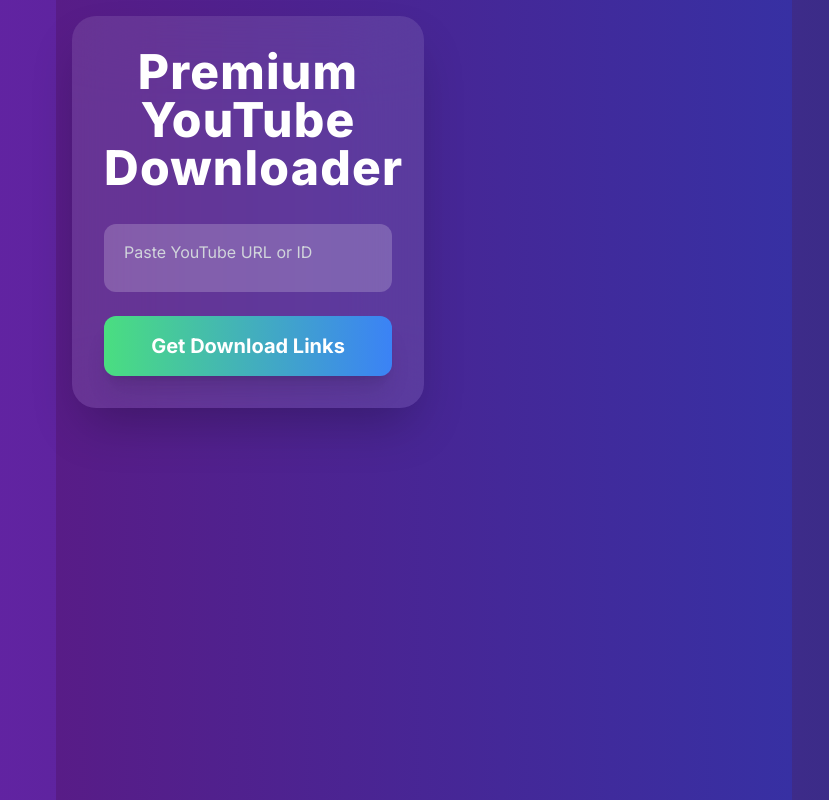
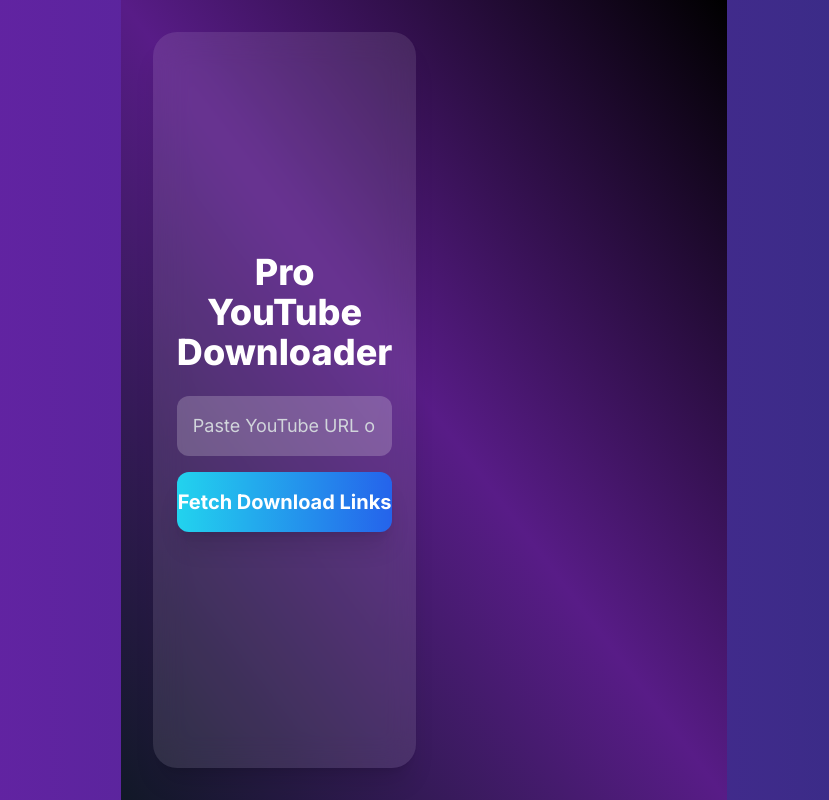
Before and after one commit to srinivaspenumarthi/youtube-video-downloader, a React (Vite) app: page / in a window 1280 px wide. Shown: the whole page, without its empty margins (216-1045 px from the left). Built offline with nearby package versions, Linux system fonts and the light colour scheme.

Commit message:
Update App.tsx

```diff
--- a/src/App.tsx
+++ b/src/App.tsx
@@ -1,7 +1,7 @@
 import React, { useState } from 'react';
 import { motion, AnimatePresence } from 'framer-motion';
 import Lottie from 'lottie-react';
-import loadingAnimation from './Animation - 1750332876998.json'; // Ensure correct filename
+import loadingAnimation from './Animation-1750332876998.json'; // Ensure correct filename without spaces
 
 const App: React.FC = () => {
   const [inputValue, setInputValue] = useState('');
@@ -56,7 +56,7 @@
     <motion.div
       initial={{ opacity: 0 }}
       animate={{ opacity: 1 }}
-      className="min-h-screen w-full bg-gradient-to-r from-purple-900 to-indigo-800 flex items-start justify-center p-4 relative"
+      className="min-h-screen w-full bg-gradient-to-tr from-gray-900 via-purple-900 to-black flex flex-col md:flex-row p-2 md:p-8 gap-4"
     >
       <AnimatePresence>
         {loading && (
@@ -64,79 +64,66 @@
             initial={{ opacity: 0 }}
             animate={{ opacity: 1 }}
             exit={{ opacity: 0 }}
-            className="absolute inset-0 bg-black bg-opacity-60 flex items-center justify-center z-50"
+            className="absolute inset-0 bg-black bg-opacity-70 flex items-center justify-center z-50"
           >
-            <Lottie animationData={loadingAnimation} style={{ width: 150, height: 150 }} />
+            <Lottie animationData={loadingAnimation} style={{ width: 200, height: 200 }} />
           </motion.div>
         )}
       </AnimatePresence>
 
-      <div className="bg-white bg-opacity-10 backdrop-blur-2xl rounded-3xl shadow-2xl p-8 w-1/2 max-w-2xl">
-        <h1 className="text-5xl font-extrabold text-white text-center mb-8 tracking-wide">Premium YouTube Downloader</h1>
+      <div className="bg-white/10 backdrop-blur-lg rounded-3xl shadow-xl p-6 w-full md:w-1/2 flex flex-col justify-center">
+        <h1 className="text-4xl font-extrabold text-white text-center mb-6">Pro YouTube Downloader</h1>
 
-        <div className="relative w-full mb-6">
-          <input
-            type="text"
-            id="youtube-url"
-            value={inputValue}
-            onChange={(e) => setInputValue(e.target.value)}
-            required
-            className="peer w-full p-5 rounded-xl bg-white bg-opacity-20 placeholder-transparent text-white focus:outline-none focus:ring-4 focus:ring-purple-500 text-lg"
-            placeholder="Paste YouTube URL or ID"
-          />
-          <label htmlFor="youtube-url" className="absolute left-5 top-4 text-gray-300 text-base transition-all peer-placeholder-shown:top-4 peer-placeholder-shown:text-base peer-focus:top-[-10px] peer-focus:text-sm peer-focus:text-purple-300">
-            Paste YouTube URL or ID
-          </label>
-        </div>
+        <input
+          type="text"
+          value={inputValue}
+          onChange={(e) => setInputValue(e.target.value)}
+          className="w-full p-4 rounded-xl bg-white/20 text-white placeholder-gray-300 focus:outline-none focus:ring-4 focus:ring-purple-500 text-lg mb-4"
+          placeholder="Paste YouTube URL or ID here"
+        />
 
         <motion.button
           whileTap={{ scale: 0.95 }}
           onClick={handleDownload}
           disabled={loading}
-          className="w-full py-4 bg-gradient-to-r from-green-400 to-blue-500 hover:from-green-500 hover:to-blue-600 text-white rounded-xl font-bold shadow-xl transition text-xl"
+          className="w-full py-4 bg-gradient-to-r from-cyan-400 to-blue-600 hover:from-cyan-500 hover:to-blue-700 text-white rounded-xl font-bold shadow-xl transition text-xl mb-4"
         >
-          {loading ? 'Processing...' : 'Get Download Links'}
+          {loading ? 'Fetching...' : 'Fetch Download Links'}
         </motion.button>
 
         {downloadLinks.length > 0 && (
-          <div className="mt-8 space-y-4">
-            <h2 className="text-white text-center font-semibold text-2xl">Available Formats:</h2>
+          <div className="mt-4 space-y-3 overflow-y-auto max-h-96">
+            <h2 className="text-white text-center font-semibold text-xl">Select Format to Preview:</h2>
             {downloadLinks.map((link, index) => (
               <motion.div
                 key={index}
-                whileHover={{ scale: 1.03 }}
+                whileHover={{ scale: 1.02 }}
                 onClick={() => setActiveVideoUrl(link.url)}
-                className="bg-white bg-opacity-10 backdrop-blur-md rounded-2xl p-4 shadow-lg flex justify-between items-center cursor-pointer"
+                className="bg-white/10 p-3 rounded-xl text-white cursor-pointer flex justify-between items-center hover:bg-white/20"
               >
-                <div>
-                  <p className="text-white font-semibold">
-                    {link.qualityLabel || 'Unknown Quality'}
-                  </p>
-                  <p className="text-gray-300 text-sm">{link.mimeType?.split(';')[0]}</p>
-                </div>
+                <span>{link.qualityLabel || 'Unknown Quality'}</span>
+                <span className="text-sm">{link.mimeType?.split(';')[0]}</span>
               </motion.div>
             ))}
           </div>
         )}
 
-        {error && (
-          <p className="text-red-400 mt-4 text-center font-semibold text-lg">{error}</p>
-        )}
+        {error && <p className="text-red-400 mt-4 text-center font-semibold text-lg">{error}</p>}
       </div>
 
-      <div className="w-1/2 h-full flex flex-col items-center justify-start p-4">
+      <div className="w-full md:w-1/2 flex flex-col items-center justify-start p-2 md:p-4">
         {videoId && !activeVideoUrl && (
           <img
             src={`https://img.youtube.com/vi/${videoId}/hqdefault.jpg`}
             alt="Video Thumbnail"
-            className="w-full rounded-xl shadow-xl"
+            className="w-full rounded-xl shadow-lg"
           />
         )}
 
         {activeVideoUrl && (
           <iframe
             src={activeVideoUrl}
-            className="w-full h-[70vh] rounded-xl shadow-xl mt-4"
+            className="w-full h-[50vh] md:h-[70vh] rounded-xl shadow-xl mt-4"
             allow="autoplay; encrypted-media"
             allowFullScreen
           ></iframe>
```
